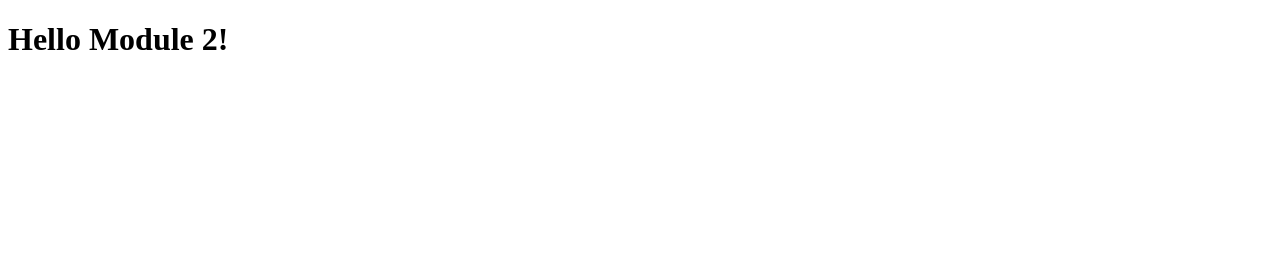
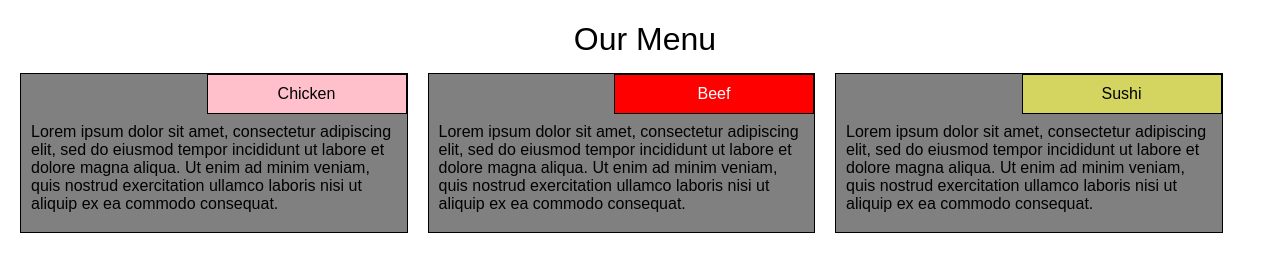
Before and after one commit to WeFeelTheRush/coursera-test, a plain HTML site: page module2-solution/index.html in a window 1280 px wide. Drawn offline with Linux system fonts and the light colour scheme.

Commit message:
[MOD2] styling done

```diff
--- a/module2-solution/css/style.css
+++ b/module2-solution/css/style.css
@@ -1,32 +1,77 @@
 /********** Base styles **********/
 * {
     box-sizing: border-box;
+    font-family: sans-serif;
+    font-weight: 200;
   }
+
+  body {
+    margin-left: 20px;
+    margin-right:10px;
+  }
+
   h1 {
     margin-bottom: 15px;
+    text-align: center;
+  }
+
+  div {
+    border: 1px solid black;
   }
 
   p {
-    border: 1px solid black;
-    background-color: #A52A2A;
-    width: 90%;
-    height: 150px;
-    margin-right: auto;
-    margin-left: auto;
-    font-family: Helvetica;
+    padding: 3px;
+  }
+
+  .menu-item, .menu-item-3 {
+    margin-right: 20px;
+    background-color: gray;
+  }
+
+  .section-title-1 {
+    background-color: pink;
+  }
+
+  .section-title-2 {
+    background-color: red;
     color: white;
   }
 
-  /* Simple Responsive Framework. */
+  .section-title-3 {
+    background-color: rgb(212, 212, 97);
+  }
+
+  .section-title {
+    float: right;
+    clear: left;
+    width:200px;
+    text-align:center;
+    border: 1px solid black;
+  }
+
+  .section-title > p {
+    padding: 10px;
+    margin: 0;
+  }
+
+  .section-content {
+    padding-top: 30px;
+  }
+
+  .section-content > p {
+    padding-left: 10px;
+    padding-right: 10px;
+  }
+
   .row {
     width: 100%;
   }
 
-  /********** Large devices only **********/
   @media (min-width: 992px) {
     .col-lg-1, .col-lg-2, .col-lg-3, .col-lg-4, .col-lg-5, .col-lg-6, .col-lg-7, .col-lg-8, .col-lg-9, .col-lg-10, .col-lg-11, .col-lg-12 {
       float: left;
-      border: 1px solid green;
+      border: 1px solid black;
+      margin-bottom: 5px;
     }
     .col-lg-1 {
       width: 8.33%;
@@ -38,7 +83,7 @@
       width: 25%;
     }
     .col-lg-4 {
-      width: 33.33%;
+      width: 31.00%;
     }
     .col-lg-5 {
       width: 41.66%;
@@ -66,11 +111,21 @@
     }
   }
 
-  /********** Medium devices only **********/
   @media (min-width: 768px) and (max-width: 991px) {
+    .menu-item {
+      margin-left: 10px;
+      margin-right: 10px;
+      margin-bottom: 10px;
+    }
+    .menu-item-3 {
+      margin-left: 10px;
+      margin-bottom: 5px;
+      width: 85.66%;
+      float: left;
+    }
     .col-md-1, .col-md-2, .col-md-3, .col-md-4, .col-md-5, .col-md-6, .col-md-7, .col-md-8, .col-md-9, .col-md-10, .col-md-11, .col-md-12 {
       float: left;
-      border: 1px solid green;
+      border: 1px solid black;
     }
     .col-md-1 {
       width: 8.33%;
@@ -109,3 +164,11 @@
       width: 100%;
     }
   }
+
+  @media (max-width: 767px) {
+    .menu-item, .menu-item-3 {
+      margin-left: 15px;
+      margin-right: 15px;
+      margin-bottom: 15px;
+    }
+  }
--- a/module2-solution/index.html
+++ b/module2-solution/index.html
@@ -8,6 +8,51 @@
         <link rel="stylesheet" href="./css/style.css">
     </head>
     <body>
-        <h1>Hello Module 2!</h1>
+        <h1>Our Menu</h1>
+        <div class="col-lg-4 col-md-5 menu-item">
+            <section>
+                <div class="section-title section-title-1">
+                    <p>Chicken</p>
+                </div>
+            </section>
+            <section class="section-content">
+                <p>
+                    Lorem ipsum dolor sit amet, consectetur adipiscing elit,
+                    sed do eiusmod tempor incididunt ut labore et dolore magna aliqua.
+                    Ut enim ad minim veniam, quis nostrud exercitation ullamco laboris
+                    nisi ut aliquip ex ea commodo consequat.
+                </p>
+            </section>
+        </div>
+        <div class="col-lg-4 col-md-5 menu-item">
+            <section>
+                <div class="section-title section-title-2">
+                    <p>Beef</p>
+                </div>
+            </section>
+            <section class="section-content">
+                <p>
+                    Lorem ipsum dolor sit amet, consectetur adipiscing elit,
+                    sed do eiusmod tempor incididunt ut labore et dolore magna aliqua.
+                    Ut enim ad minim veniam, quis nostrud exercitation ullamco laboris
+                    nisi ut aliquip ex ea commodo consequat.
+                </p>
+            </section>
+        </div>
+        <div class="col-lg-4 menu-item-3">
+            <section>
+                <div class="section-title section-title-3">
+                    <p>Sushi</p>
+                </div>
+            </section>
+            <section class="section-content">
+                <p>
+                    Lorem ipsum dolor sit amet, consectetur adipiscing elit,
+                    sed do eiusmod tempor incididunt ut labore et dolore magna aliqua.
+                    Ut enim ad minim veniam, quis nostrud exercitation ullamco laboris
+                    nisi ut aliquip ex ea commodo consequat.
+                </p>
+            </section>
+        </div>
     </body>
 </html>
```
